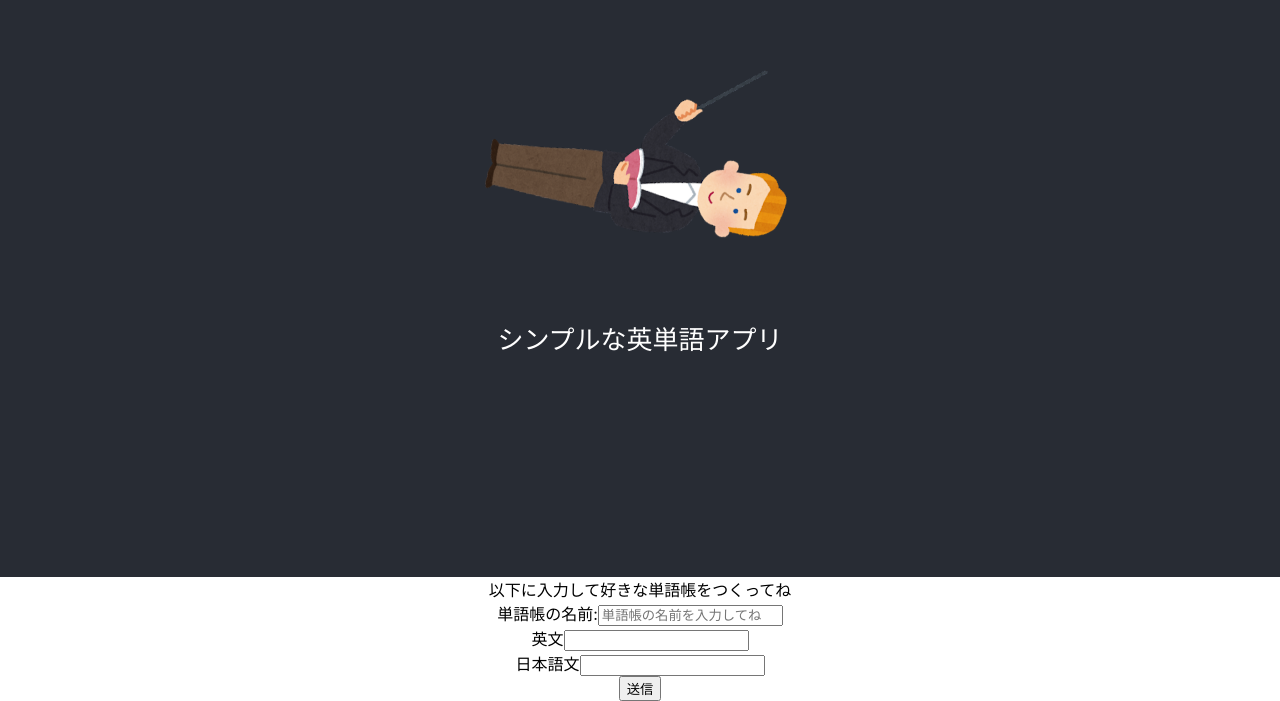
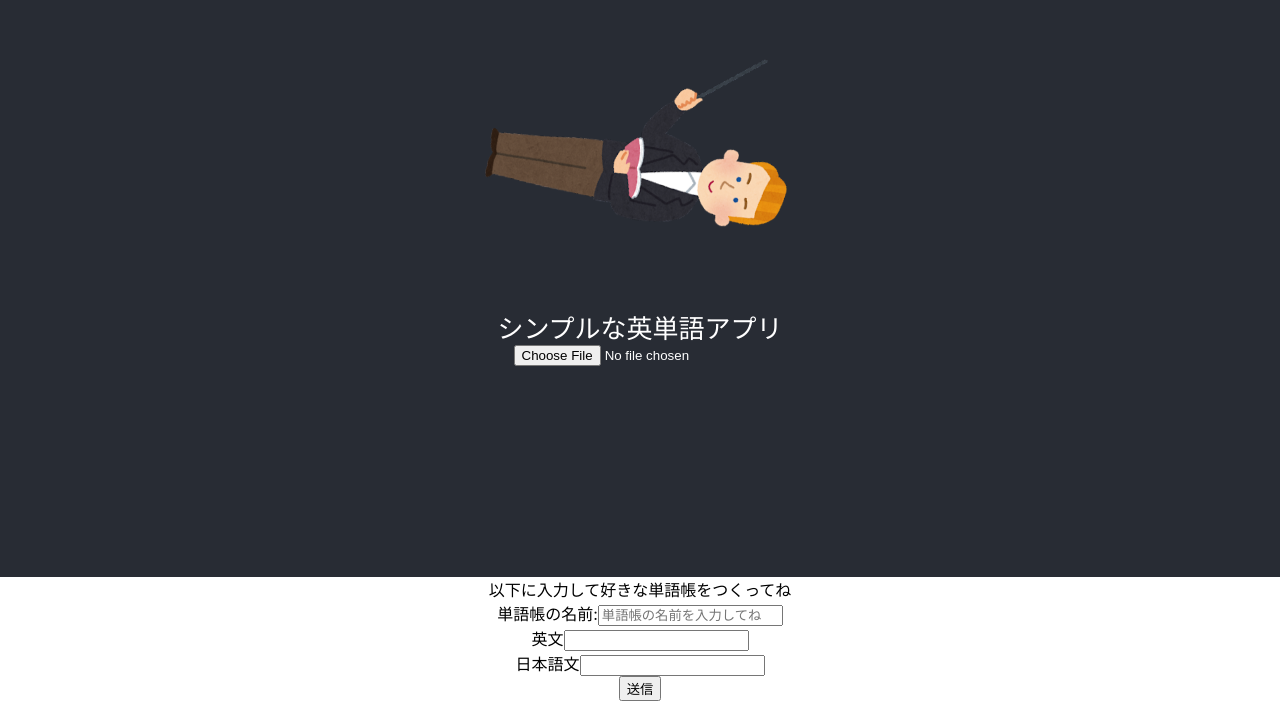
Before and after one commit to mar-gitacount/englishvocabularylearning, a React (Create React App) app: page / in a window 1280 px wide. Shown: the part 223-924 px from the top of the page. Built offline with nearby package versions, Linux system fonts and the light colour scheme.

Commit message:
jsonファイルをアップロード＆ダウンローどできるようにした

```diff
--- a/src/App.tsx
+++ b/src/App.tsx
@@ -29,6 +29,7 @@ function App() {
   const [userchoiceitems, setUserchoiceItems] = useState<string[]>([]);
   const [flg, setFlag] = useState(false);
   const [newdic, setNewdic] = useState<DisplayDataValue[]>([]);
+
   // デフォルトで読みこむjsonファイル
   const [Jsonitems, JsonsetItems] = useState<typeof ItemData>(ItemData);
   // 日本語
@@ -70,6 +71,71 @@ function App() {
   const dateversion = 1
   const currentDate = new Date();
 
+  const handleFileChange = (event: React.ChangeEvent<HTMLInputElement>) => {
+
+    const file = event.target.files?.[0];
+    if (!file) return;
+    console.log(file.name,"はjsonのファイルネームINDEXキーになるやつ")
+
+
+
+    const reader = new FileReader();
+    reader.onload = (e) => {
+      const json = e.target?.result as string;
+      try {
+        const data = JSON.parse(json);
+        if (Array.isArray(data)) {
+          Object.entries(data).forEach(([key, value]) => {
+            // 以下をファイル名から抽出するようにする。
+            const Indexkey = String(file.name.replace('.json',''));
+            // const Indexkey = String(key)
+            // 検索するための検索キーを追加する。
+            console.log(`アップロードしたjsonの${key}と${JSON.stringify(value)}`);
+            // ここでは単一データのループが実行されている。
+            console.log(`indexdbにアップするやつ→${value["key"]}`);
+            return addMemoData(dbName,version,Indexkey,value["key"],value["item"],objectID)
+            Object.entries(value).forEach(([k, item]) => {
+              // 以下をローカルDBに入れる。
+              console.log(JSON.stringify(item))
+              console.log(`大本キー${key} キー${k} アイテム${item}`)
+              // ?ここでアイテム数を追加している。
+              // return addMemoData(dbName, version, Indexkey, k, item, objectID)
+            })
+            // upDateData(dbName, version, data.dogdataid, data.id, datestring, objectID, indexdpadddata);
+            // setItems(prevItems => [...prevItems, key]); // 状態にキーを追加
+            getAllIndexes(dbName, objectID, version)
+
+          });
+
+
+
+          console.log(`${data}はアップロードしたJSONファイルの値`)
+          // setDisplayData(data);
+        } else {
+          console.error("Invalid JSON format: expected an array");
+        }
+      } catch (error) {
+        console.error("Error parsing JSON:", error);
+      }
+    };
+    reader.readAsText(file);
+  };
+
+  const handleDownloadJson = () => {
+    const sectionname = choicedatadisplay
+    const dataToSave = {
+      sectionname: displaydata,
+    };
+    // const json = JSON.stringify(dataToSave, null, 2); // JSON形式に変換
+    const json = JSON.stringify(displaydata, null, 2); // JSON形式に変換
+    const blob = new Blob([json], { type: 'application/json' });
+    const url = URL.createObjectURL(blob);
+    const a = document.createElement('a');
+    a.href = url;
+    a.download = `${choicedatadisplay}.json`;
+    a.click();
+    URL.revokeObjectURL(url); // 解放
+  };
 
   // ?ランダムにデータを抽出する関数
   const getRandom = async (array: any) => {
@@ -328,6 +394,7 @@ function App() {
         {/* <img src={logo} className="App-logo" alt="logo" /> */}
         <img src="/teacher_english_man_casual.png" className="App-logo" alt="Teacher" />
         <div>シンプルな英単語アプリ</div>
+        <input type="file" accept=".json" onChange={handleFileChange} />
         <div>{choicedatadisplay}</div>
         {/* ここで編集するを押すとすべての単語が出てくるようにする。 */}
         {displaydata.length > 0 && (
@@ -335,6 +402,7 @@ function App() {
             <button onClick={() => setdisplaydatasllshowflg(!displaydataallshowflg)}>
               {displaydataallshowflg ? "閉じる" : "単語をすべて表示する"}
             </button>
+            <button onClick={handleDownloadJson}>JSONをダウンロード</button>
           </div>
         )}
         {
@@ -476,6 +544,7 @@ function App() {
           </div>
 
           <button type="submit">送信</button>
+
         </form>
         {loading ? 'Loading...' : ''}
         <div>
--- a/src/data/items.json
+++ b/src/data/items.json
@@ -1,5 +1,5 @@
 {
-    "200":{
+    "section1":{
         "think":"考える",
         "travel":"旅行する",
         "have":"持っている",
```
